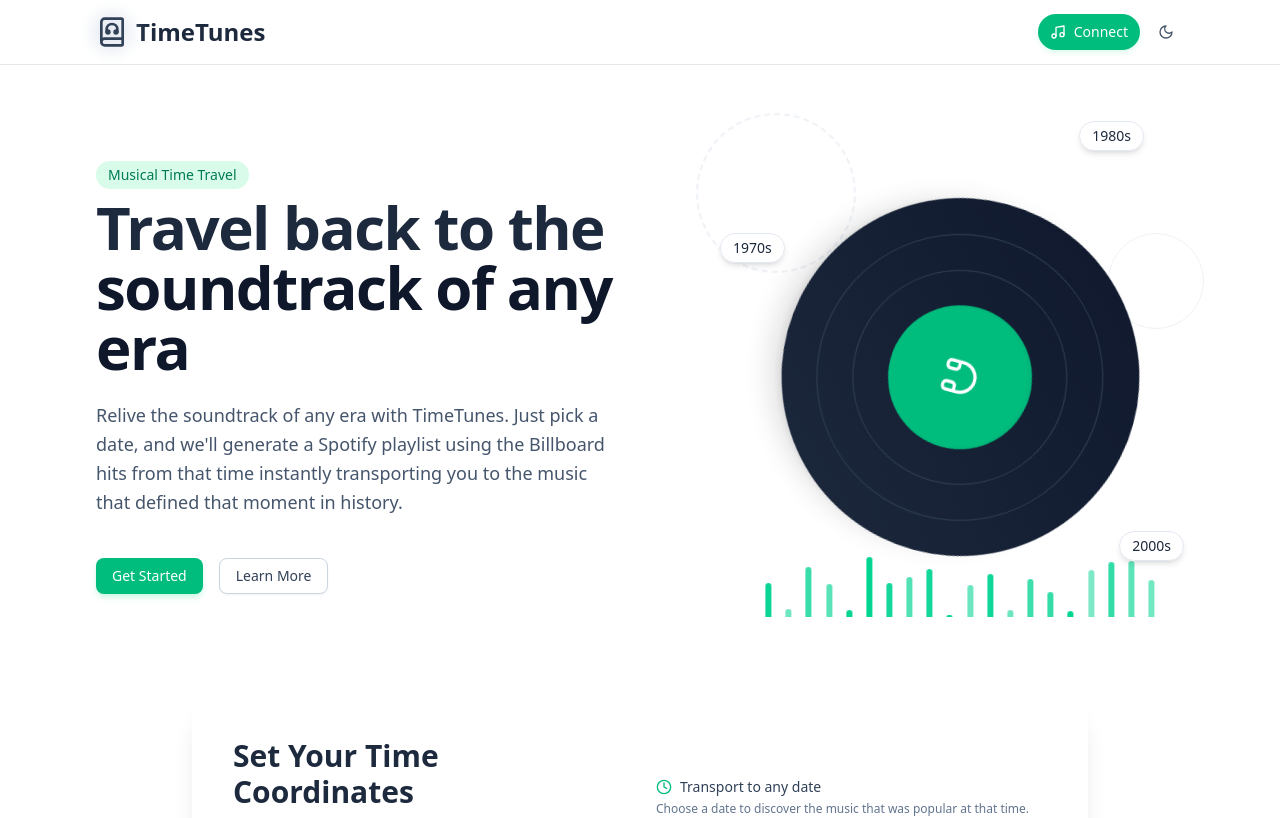
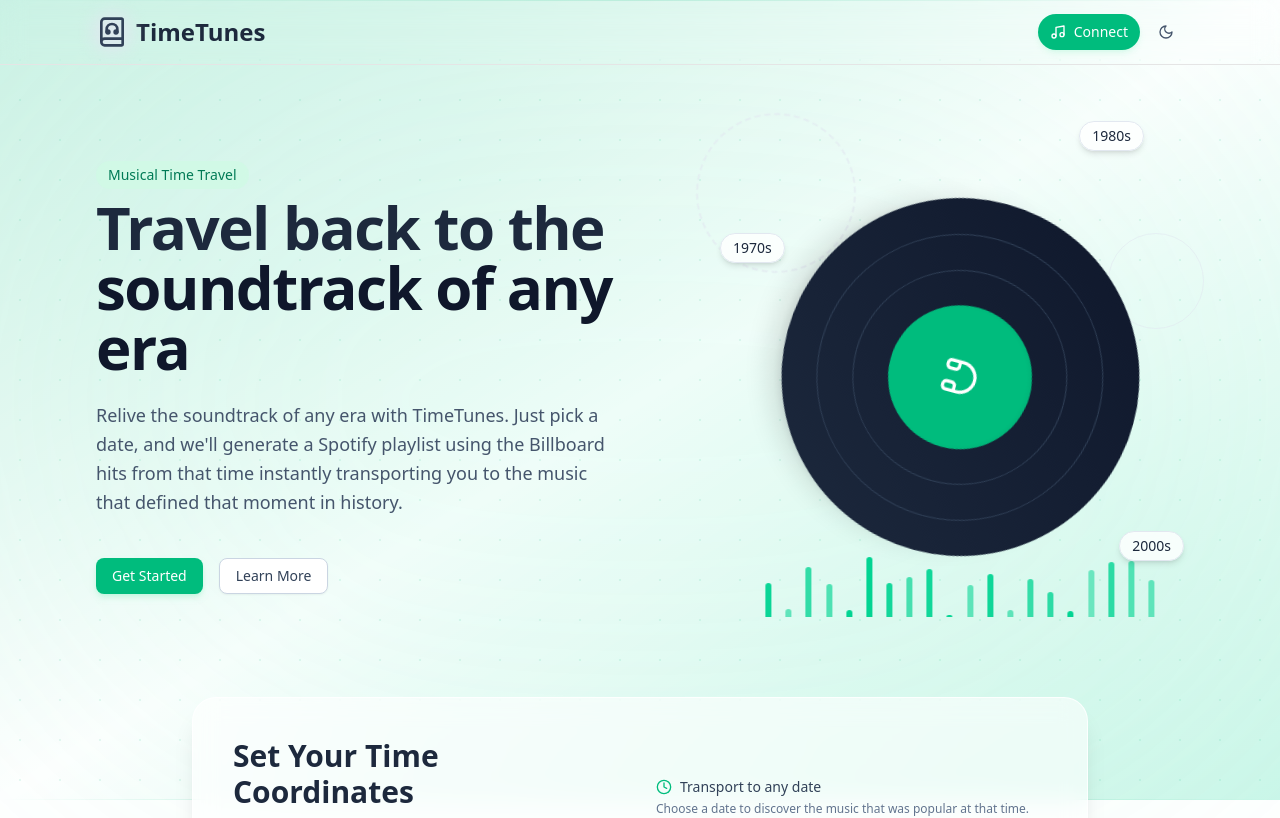
Before and after one commit to ORomero227/TimeTunes, a Next.js app: page / in a window 1280 px wide. Shown: the top 818 px of the page. Built offline with nearby package versions, Linux system fonts and the light colour scheme.

Commit message:
Background changed

```diff
--- a/src/app/layout.tsx
+++ b/src/app/layout.tsx
@@ -3,6 +3,7 @@
 import Header from "@/components/Header";
 import { ThemeProvider } from "@/components/ThemeProvider";
 import Footer from "@/components/Footer";
+import { Background } from "@/components/Background";
 
 export const metadata: Metadata = {
   title: "TimeTunes",
@@ -24,6 +25,7 @@
           enableSystem
           disableTransitionOnChange
         >
+          <Background />
           <div className="min-h-screen flex flex-col">
             <Header />
             <main className="flex-1">{children}</main>
--- /dev/null
+++ b/src/components/Background.tsx
@@ -0,0 +1,22 @@
+export function Background() {
+  return (
+    <div className="fixed inset-0 w-screen h-screen -z-10">
+      {/* Fondo base */}
+      <div className="absolute inset-0 w-full h-full bg-white dark:bg-black"></div>
+
+      {/* Sombras verdes grandes y más visibles */}
+      <div className="absolute top-0 left-0 w-full h-full bg-gradient-to-br from-emerald-500/20 dark:from-emerald-500/15 via-transparent to-transparent"></div>
+      <div className="absolute bottom-0 right-0 w-full h-full bg-gradient-to-tl from-emerald-400/20 dark:from-emerald-600/15 via-transparent to-transparent"></div>
+
+      {/* Sombra central */}
+      <div className="absolute top-1/2 left-1/2 -translate-x-1/2 -translate-y-1/2 w-screen h-screen rounded-full bg-emerald-300/10 dark:bg-emerald-700/10 blur-[150px]"></div>
+
+      {/* Patrón sutil en toda la página */}
+      <div className="absolute inset-0 w-full h-full opacity-10 dark:opacity-15 bg-[radial-gradient(#10b981_1px,transparent_1px)] bg-[size:40px_40px]"></div>
+
+      {/* Bordes sutiles en toda la página */}
+      <div className="absolute top-0 left-0 right-0 h-[1px] w-full bg-gradient-to-r from-transparent via-emerald-500/30 dark:via-emerald-500/20 to-transparent"></div>
+      <div className="absolute bottom-0 left-0 right-0 h-[1px] w-full bg-gradient-to-r from-transparent via-emerald-500/30 dark:via-emerald-500/20 to-transparent"></div>
+    </div>
+  );
+}
--- a/src/components/Footer.tsx
+++ b/src/components/Footer.tsx
@@ -2,7 +2,7 @@
 
 export default function Footer() {
   return (
-    <footer className="border-t border-slate-200 dark:border-gray-800 py-8 sm:py-10 bg-white/80 dark:bg-black/80 backdrop-blur-sm">
+    <footer className="border-t border-slate-200 dark:border-gray-800 py-8 sm:py-10">
       <div className="container mx-auto px-4 lg:px-24">
         <div className="flex flex-col items-center justify-between gap-4 sm:gap-6 md:flex-row">
           <div className="flex items-center gap-2">
--- a/src/components/Header.tsx
+++ b/src/components/Header.tsx
@@ -7,7 +7,7 @@
 export default function Header() {
   return (
     <header className="relative w-full overflow-hidden">
-      <div className="relative z-40 border-b border-gray-200 dark:border-gray-800 bg-white/70 dark:bg-black/70 backdrop-blur-md">
+      <div className="relative z-40 border-b backdrop-blur-md">
         <div className="container mx-auto flex h-16 items-center justify-between px-4 lg:px-24">
           <div className="flex items-center gap-2">
             <div className="hidden relative sm:flex items-center">
```
